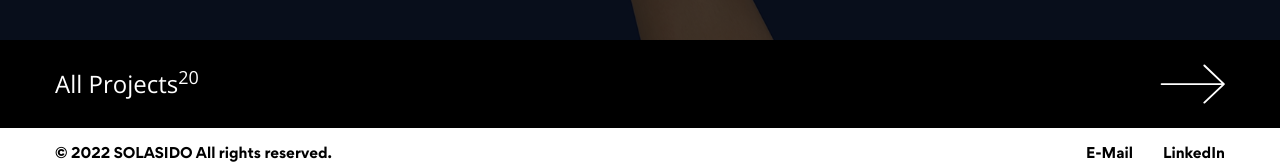
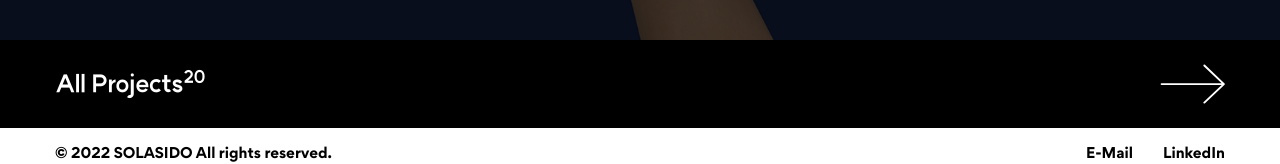
Before and after one commit to FutureSeller/solasido.kr, a Next.js app: page / in a window 1280 px wide. Shown: the part 760-924 px from the top of the page. Built offline with nearby package versions, Linux system fonts and the light colour scheme; a web font is replaced by a local one.

Commit message:
refactor: remove open sans

```diff
--- a/components/[project]/ExplainSection.tsx
+++ b/components/[project]/ExplainSection.tsx
@@ -30,6 +30,7 @@ const StyledBox = styled(Box)`
 
 const CategoryTitle = styled(Text)`
   margin-bottom: 8px;
+  font-family: ${({ theme }) => theme.fonts.suitRegular};
   font-weight: 400;
   font-size: 14px;
 
--- a/components/[project]/titleStyle.ts
+++ b/components/[project]/titleStyle.ts
@@ -1,7 +1,10 @@
 import { css } from '@emotion/react'
+import { customTheme } from '../../styles/theme'
+
 import { breakpoints } from '../../styles/responsive'
 
 export const titleFontStyle = css`
+  font-family: ${customTheme.fonts.gorditaBold};
   font-weight: 700;
   font-size: 36px;
 
--- a/styles/theme.ts
+++ b/styles/theme.ts
@@ -11,9 +11,7 @@ export const customTheme = {
     },
   },
   fonts: {
-    // TODO: 나중에 SUIT Regular로 body를 바꿔야함
-    body: "'Open Sans', sans-serif",
-    // TODO: 나중에 neueDisplay는 지워져야 함
+    body: 'SUIT Bold, sans-serif',
     neueDisplay: 'Neue Display, sans-serif',
     suitBold: 'SUIT Bold, sans-serif',
     suitMeidum: 'SUIT Medium, sans-serif',
```
